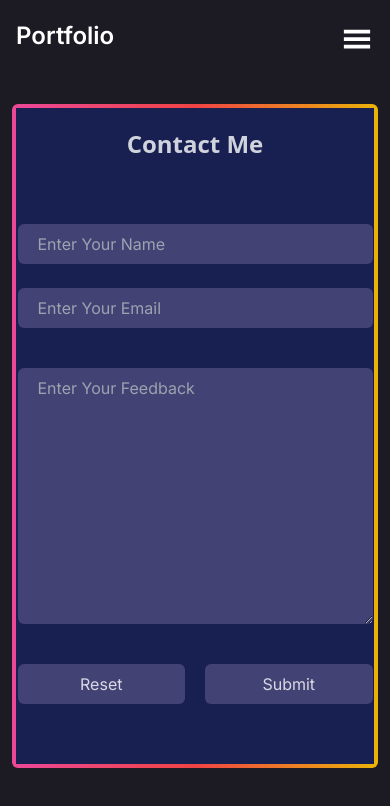
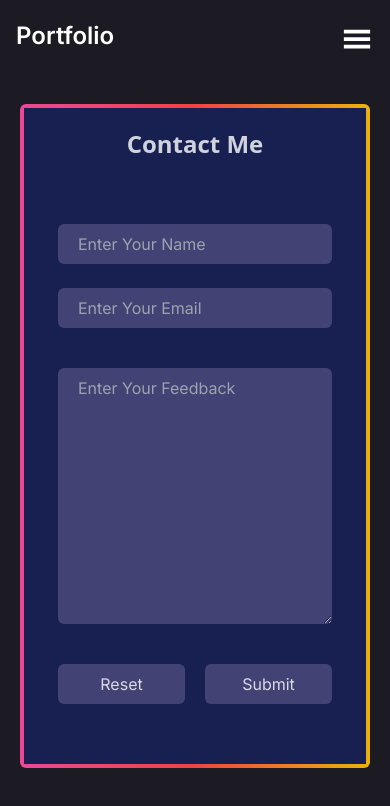
Before and after one commit to YashChopra25/PortFolio-YashChopra, a Next.js app: page /contact in a window 390 px wide. Shown: the top 806 px of the page. Built offline with nearby package versions, Linux system fonts and the light colour scheme.

Commit message:
responsive bugs fixed

```diff
--- a/src/app/_components/Experience.tsx
+++ b/src/app/_components/Experience.tsx
@@ -7,12 +7,14 @@ const Experience = () => {
             {
                 ExperienceData.map(((data, index) => (
                     <div className='my-2' key={index}>
-                        <h3 className='text-orange-400 uppercase text-2xl font-semibold max-md:text-base flex items-end gap-4'>{data.position}
-                            <div className='flex gap-1 items-center justify-center'>
-                                {data.skills.map((skill,index) => <h3 className='text-orange-400 capitalize text-xs font-semibold max-md:text-base' key={index}> {skill}  </h3>)}
-                            </div>
+                        <h3 className='text-orange-400 uppercase text-2xl font-semibold max-md:text-base flex items-end gap-4'>
+                            {data.position}
                         </h3>
-
+                        <div className='flex gap-1 items-start justify-end text-orange-400'>
+                            {data.skills.map((skill, index) => <h3 className='capitalize text-xs font-semibold max-md:text-base' key={index}>
+                                <span className='text-xs'>{skill}</span>
+                            </h3>)}
+                        </div>
                         <h3 className='text-orange-400 uppercase text-lg font-semibold max-md:text-base'>{data.company}</h3>
                         <div className='mt-1 flex gap-1 text-white/70 flex-col flex-wrap leading-5 text-sm font-mono'>
                             {
--- a/src/app/about/page.tsx
+++ b/src/app/about/page.tsx
@@ -20,7 +20,7 @@ const About = () => {
                     <h1 className='text-6xl font-bold font-sans max-md:text-center max-md:text-4xl max-md:px-3'>About Me</h1>
                     <p className='my-3 text-lg font-medium leading-6 tracking-wide font-sans text-white/35 capitalize max-md:px-3'>
                         Experienced full stack developer skilled in front-end technologies like React.js,Nextjs,  HTML, CSS, JavaScript and back-end technologies such as Node.js,Express.js and databases like  MongoDB,MySQL. Proficient in programming and passionate about creating efficient, user-friendly web applications. Constantly learning and adapting to new technologies to stay ahead in the ever-evolving tech landscape. </p>
-                    <div className='max-md:px-1'>
+                    <div className='max-md:px-3'>
                         <Tabs position="relative" variant="unstyled" marginTop={15} borderColor={"red"} overflow={'hidden'}>
                             <TabList gap={17} >
                                 <Tab>Skills</Tab>
--- a/src/app/contact/page.tsx
+++ b/src/app/contact/page.tsx
@@ -42,12 +42,12 @@ const Contact = () => {
   }
   return (
     <>
-      <div className="mx-auto flex max-w-screen-md items-center justify-center mt-8 max-md:px-3 max-md:mb-10">
-        <div className=" w-full rounded-md bg-gradient-to-r from-pink-500 via-red-500 to-yellow-500 p-1">
-          <div className="flex h-full w-full items-center justify-center bg-[#172051] flex-col gap-16 py-5">
+      <div className="mx-auto flex max-w-screen-md items-center justify-center mt-8 max-md:px-5 max-md:mb-10">
+        <div className=" w-full rounded-md bg-gradient-to-r from-pink-500 via-red-500 to-yellow-500 p-1 ">
+          <div className="flex h-full w-full items-center justify-center bg-[#172051] flex-col gap-16 py-5 ">
             <h1 className="text-2xl font-semibold text-white/80 font-sans">Contact Me</h1>
-            <form className='mb-10 flex flex-col gap-10 ' onSubmit={handleSubmit(onSubmit)}>
-              <div className='flex gap-6 max-md:flex-col'>
+            <form className='mb-10 flex flex-col gap-10  max-md:px-3' onSubmit={handleSubmit(onSubmit)}>
+              <div className='flex gap-6 max-md:flex-col max-md:px-3'>
                 <div className='flex flex-col gap-3'>
                   <Input placeholder="Enter your Name" usedFor="name" autoComplete="off" {
                     ...register("name", {
@@ -75,15 +75,15 @@ const Contact = () => {
                   )}
                 </div>
               </div>
-              <div className='flex flex-col gap-3'>
-                <textarea id=":6cs7" cols={30} rows={10} className='bg-[#434275] px-5 py-2 rounded-md focus:outline-[#5250a5] outline-none border-none capitalize text-white' placeholder='Enter your Feedback' {...register("message", {
+              <div className='flex flex-col gap-3 max-md:px-3'>
+                <textarea id=":6cs7" cols={15} rows={10} className='bg-[#434275] px-5 py-2 rounded-md focus:outline-[#5250a5] outline-none border-none capitalize text-white' placeholder='Enter your Feedback' {...register("message", {
                   required: "Empty message cannot be send"
                 })}></textarea>
                 {errors.message && (
                   <span className='text-red-400 text-xs capitalize ml-2'>{errors.message.message}</span>
                 )}
               </div>
-              <div className='flex gap-5'>
+              <div className='flex gap-5 max-md:px-3'>
                 <button type='button' className='bg-[#434275] px-5 py-2 w-1/2 mx-auto rounded-md text-white/80' onClick={() => reset()}>Reset</button>
                 <button type='submit' className='bg-[#434275] px-5 py-2 w-1/2 mx-auto rounded-md text-white/80'>Submit</button>
               </div>
```
